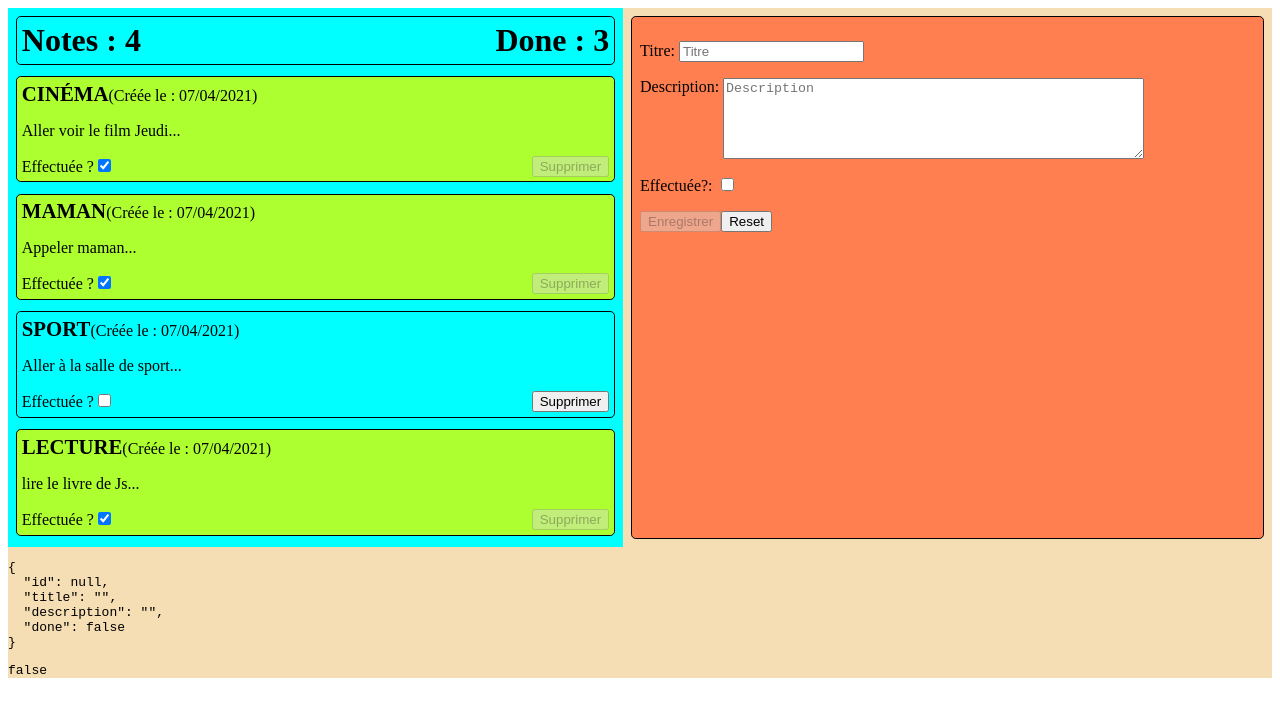
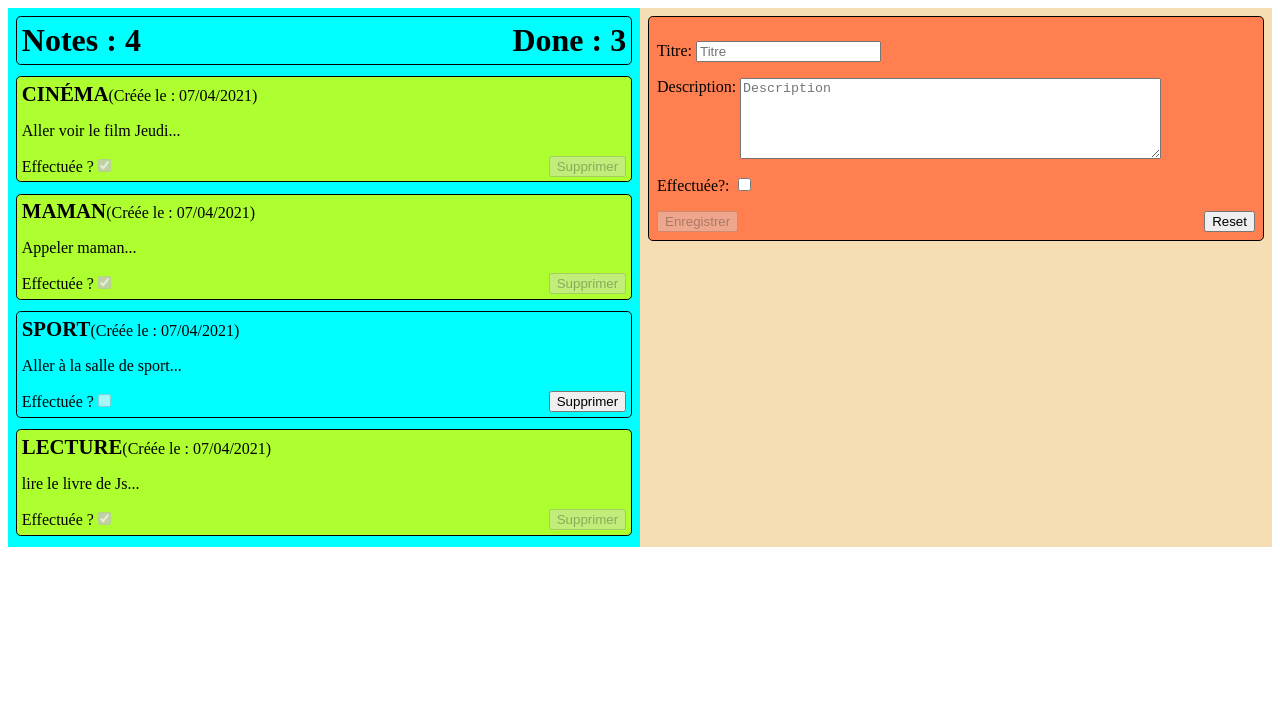
Before and after one commit to ChristelZerbib/notes-handler-angular, an Angular app: page / in a window 1280 px wide. Shown: the top 716 px of the page. Built offline with nearby package versions, Linux system fonts and the light colour scheme.

Commit message:
add service and play with it !!

```diff
--- a/src/app/main/main.component.css
+++ b/src/app/main/main.component.css
@@ -13,42 +13,6 @@
   border: solid 1px;
   border-radius: 0.3rem;
 }
-
-/*note*/
-/*.note {*/
-/*  border: solid 1px;*/
-/*  border-radius: 0.3rem;*/
-/*  padding: 0.3rem;*/
-/*  margin: 0.7rem 0.5rem 0.7rem 0.5rem;*/
-/*}*/
-/*.note.done{*/
-/*  background-color: greenyellow;*/
-/*}*/
-/*.note-title{*/
-/*  font-weight: bold;*/
-/*  font-size: 1.3em;*/
-/*}*/
-
-/*.actions {*/
-/*  display: flex;*/
-/*  justify-content: space-between;*/
-/*}*/
-
-
-/*form*/
-.form {
+app-note-editor{
   width: 50%;
-  background-color: coral;
-  margin: 0.5rem;
-  padding: 0.5rem;
-  border: solid 1px;
-  border-radius: 0.3rem;
 }
-
-.description-edition *{
-  vertical-align: top;
-}
-
-.form >.action {
-  display: flex;
-}
--- a/src/app/main/main.component.html
+++ b/src/app/main/main.component.html
@@ -16,38 +16,9 @@
     </div>
     <!--  notes-->
      <app-note *ngFor="let note of notes" [note]="note"
-               (selected)="selectNote($event)" (deleted)="deleteNote($event)" (toggle)="toggleDone($event)">
+               (selected)="selectNote($event)" (deleted)="deleteNote($event)">
 
      </app-note>
   </div>
-  <!--  form-->
-  <form class="form" #myForm="ngForm" (ngSubmit)="createOrUpdateNote(myForm)">
-    <input name="id" [(ngModel)]="selectedNote.id" hidden/>
-    <p>
-      <label for="title-edit">Titre: </label>
-      <input type="text" id="title-edit" placeholder="Titre" name="title" [(ngModel)]="selectedNote.title" required/>
-    </p>
-    <p class="description-edition">
-      <label for="description-edit">Description: </label>
-      <textarea id="description-edit"
-                name="description"
-                placeholder="Description"
-                cols="50"
-                rows="5" [(ngModel)]="selectedNote.description">
-      </textarea>
-    </p>
-    <p>
-      <label for="done-edit">Effectuée?: </label>
-      <input name="done" type="checkbox" id="done-edit" [(ngModel)]="selectedNote.done"/>
-    </p>
-    <div class="actions">
-      <button type="submit" [disabled]="myForm.invalid">Enregistrer</button>
-      <button type="button" (click)="reset()">Reset</button>
-    </div>
-  </form>
-
+  <app-note-editor></app-note-editor>
 </div>
-
-<pre>{{myForm.value | json}}</pre>
-<pre>{{myForm.valid | json}}</pre>
-<!--<pre>{{notes | json}}</pre>-->
--- a/src/app/main/main.component.ts
+++ b/src/app/main/main.component.ts
@@ -1,30 +1,5 @@
 import {Component, OnInit} from '@angular/core';
-import {NgForm} from "@angular/forms";
-
-export type Note = {
-  id: number,
-  title: string,
-  description: string,
-  done: boolean,
-  createdAt: Date
-}
-export const EMPTY_NOTE: Note = {
-  id: null,
-  title: "",
-  description: "",
-  done: false,
-  createdAt: new Date()
-}
-
-function generateId() {
-  function getRandomInt(min, max) {
-    min = Math.ceil(min);
-    max = Math.floor(max);
-    return Math.floor(Math.random() * (max - min)) + min;
-  }
-
-  return getRandomInt(100000, 99999);
-}
+import {Note, NotesManagerService} from "../services/notes-manager.service";
 
 @Component({
   selector: 'app-main',
@@ -33,54 +8,28 @@ function generateId() {
 })
 
 export class MainComponent implements OnInit {
-  notes: Note[] = [
-    {id: 1, title: 'Cinéma', description: "Aller voir le film Jeudi...", done: true, createdAt: new Date()},
-    {id: 2, title: 'Maman', description: "Appeler maman...", done: true, createdAt: new Date()},
-    {id: 3, title: 'Sport', description: "Aller à la salle de sport...", done: false, createdAt: new Date()},
-    {id: 4, title: 'Lecture', description: "lire le livre de Js...", done: true, createdAt: new Date()}
-  ];
-  selectedNote: Note = EMPTY_NOTE
+  notes: Note[] = [];
 
-  constructor() {
+  constructor(private notesManagerService: NotesManagerService) {
   }
 
   ngOnInit(): void {
+    this.notes = this.notesManagerService.notes;
   }
 
   onlyDone(): Note[] {
-    let filtered = this.notes.filter(note => note.done);
-    return filtered;
+    return this.notes.filter(note => note.done);
   }
 
   deleteNote(id: number): void {
-    const idx = this.notes.findIndex(note => note.id === id);
-    this.notes.splice(idx, 1);
-  }
-
-  toggleDone(id: number): void {
-    const found = this.notes.find(note => note.id === id);
-    found.done = !found.done;
+    this.notesManagerService.delete(id);
   }
 
   selectNote(id: number): void {
-    this.selectedNote = {...this.notes.find(note => note.id === id)};
+    this.notesManagerService.select(id);
   }
 
   reset() {
-    this.selectedNote = EMPTY_NOTE;
-  }
-
-  createOrUpdateNote(input: NgForm): void {
-    if (input.value.id === null) {
-      let newNote = {...input.value};
-      newNote.createdAt = new Date();
-      newNote.id = generateId();
-      this.notes.push(newNote);
-    } else {
-      const found = this.notes.find(note => note.id === input.value.id);
-         found.title = input.value.title;
-         found.description = input.value.description;
-         found.done = input.value.done;
-    }
+    this.notesManagerService.reset();
   }
 }
--- /dev/null
+++ b/src/app/note-editor/note-editor.component.css
@@ -0,0 +1,17 @@
+.form {
+  /*width: 50%;*/
+  background-color: coral;
+  margin: 0.5rem;
+  padding: 0.5rem;
+  border: solid 1px;
+  border-radius: 0.3rem;
+}
+
+.description-edition *{
+  vertical-align: top;
+}
+
+.form >.actions {
+  display: flex;
+  justify-content: space-between;
+}
--- /dev/null
+++ b/src/app/note-editor/note-editor.component.html
@@ -0,0 +1,25 @@
+<form class="form" #myForm="ngForm" (ngSubmit)="createOrUpdateNote(myForm)">
+
+  <input name="id" [(ngModel)]="selectedNote().id" hidden/>
+  <p>
+    <label for="title-edit">Titre: </label>
+    <input type="text" id="title-edit" placeholder="Titre" name="title" [(ngModel)]="selectedNote().title" required/>
+  </p>
+  <p class="description-edition">
+    <label for="description-edit">Description: </label>
+    <textarea id="description-edit"
+              name="description"
+              placeholder="Description"
+              cols="50"
+              rows="5" [(ngModel)]="selectedNote().description">
+      </textarea>
+  </p>
+  <p>
+    <label for="done-edit">Effectuée?: </label>
+    <input name="done" type="checkbox" id="done-edit" [(ngModel)]="selectedNote().done"/>
+  </p>
+  <div class="actions">
+    <button type="submit" [disabled]="myForm.invalid">Enregistrer</button>
+    <button type="button" (click)="reset()">Reset</button>
+  </div>
+</form>
--- /dev/null
+++ b/src/app/note-editor/note-editor.component.ts
@@ -0,0 +1,29 @@
+import {Component, OnInit} from '@angular/core';
+import {Note, NotesManagerService} from "../services/notes-manager.service";
+import {NgForm} from "@angular/forms";
+
+@Component({
+  selector: 'app-note-editor',
+  templateUrl: './note-editor.component.html',
+  styleUrls: ['./note-editor.component.css']
+})
+export class NoteEditorComponent implements OnInit {
+
+  constructor(private notesManagerService: NotesManagerService) {
+  }
+
+  ngOnInit(): void {
+  }
+
+  selectedNote(): Note {
+    return this.notesManagerService.selectedNote;
+  }
+
+  reset() {
+    return this.notesManagerService.reset();
+  }
+
+  createOrUpdateNote(myForm: NgForm) {
+     return this.notesManagerService.createOrUpdate(myForm);
+  }
+}
--- a/src/app/note/note.component.html
+++ b/src/app/note/note.component.html
@@ -1,4 +1,3 @@
-<!--<div *ngFor="let note of notes" [ngClass]="{'note': true, 'done': note.done}" (click)="selectNote(note.id)">-->
 <div [ngClass]="{'note': true, 'done': note.done}" (click)="selected.emit(note.id)">
   <span class="note-title">{{note.title |  uppercase}}</span>
   <span>(Créée le : {{note.createdAt | date : 'dd/MM/yyyy'}})</span>
@@ -6,10 +5,8 @@
   <div class="actions">
     <div>
       <label>Effectuée ?</label>
-<!--      <input type="checkbox" [checked]="note.done" (click)="toggleDone(note.id);$event.stopImmediatePropagation()"/>-->
-      <input type="checkbox" [checked]="note.done" (click)="toggle.emit(note.id)"/>
+      <input type="checkbox" [checked]="note.done" disabled/>
     </div>
-<!--    <button [disabled]="note.done" (click)="deleteNote(note.id);$event.stopImmediatePropagation()">Supprimer</button>-->
     <button [disabled]="note.done" (click)="deleted.emit(note.id)">Supprimer</button>
   </div>
 </div>
--- a/src/app/note/note.component.ts
+++ b/src/app/note/note.component.ts
@@ -10,7 +10,6 @@ export class NoteComponent implements OnInit {
   @Input() note;
   @Output() selected = new EventEmitter();
   @Output() deleted = new EventEmitter();
-  @Output() toggle = new EventEmitter();
 
   constructor() {
   }
--- /dev/null
+++ b/src/app/services/notes-manager.service.ts
@@ -0,0 +1,71 @@
+import {Injectable} from '@angular/core';
+
+export function generateId() {
+  function getRandomInt(min, max) {
+    min = Math.ceil(min);
+    max = Math.floor(max);
+    return Math.floor(Math.random() * (max - min)) + min;
+  }
+
+  return getRandomInt(100000, 99999);
+}
+
+export type Note = {
+  id: number,
+  title: string,
+  description: string,
+  done: boolean,
+  createdAt: Date
+}
+export const EMPTY_NOTE: Note = {
+  id: null,
+  title: "",
+  description: "",
+  done: false,
+  createdAt: new Date()
+}
+
+@Injectable({
+  providedIn: 'root'
+})
+export class NotesManagerService {
+  selectedNote: Note = EMPTY_NOTE;
+  notes: Note[] = [
+    {id: 1, title: 'Cinéma', description: "Aller voir le film Jeudi...", done: true, createdAt: new Date()},
+    {id: 2, title: 'Maman', description: "Appeler maman...", done: true, createdAt: new Date()},
+    {id: 3, title: 'Sport', description: "Aller à la salle de sport...", done: false, createdAt: new Date()},
+    {id: 4, title: 'Lecture', description: "lire le livre de Js...", done: true, createdAt: new Date()}
+  ];
+
+  constructor() {
+  }
+  reset() {
+    this.selectedNote = EMPTY_NOTE;
+  }
+
+  select(id: number) {
+    this.selectedNote = {...this.notes.find(note => note.id === id)};
+  }
+
+ // crud
+  createOrUpdate(input) {
+    if (!input.value)
+      return;
+
+    if (input.value.id === null) {
+      let newNote = {...input.value};
+      newNote.createdAt = new Date();
+      newNote.id = generateId();
+      this.notes.push(newNote);
+    } else {
+      const found = this.notes.find(note => note.id === input.value.id);
+      found.title = input.value.title;
+      found.description = input.value.description;
+      found.done = input.value.done;
+    }
+  }
+  delete(id: number) {
+    const idx = this.notes.findIndex(note => note.id === id);
+    this.notes.splice(idx, 1);
+  }
+}
```
Also changed, not shown: src/app/app.module.ts (+5 -2 lines).
